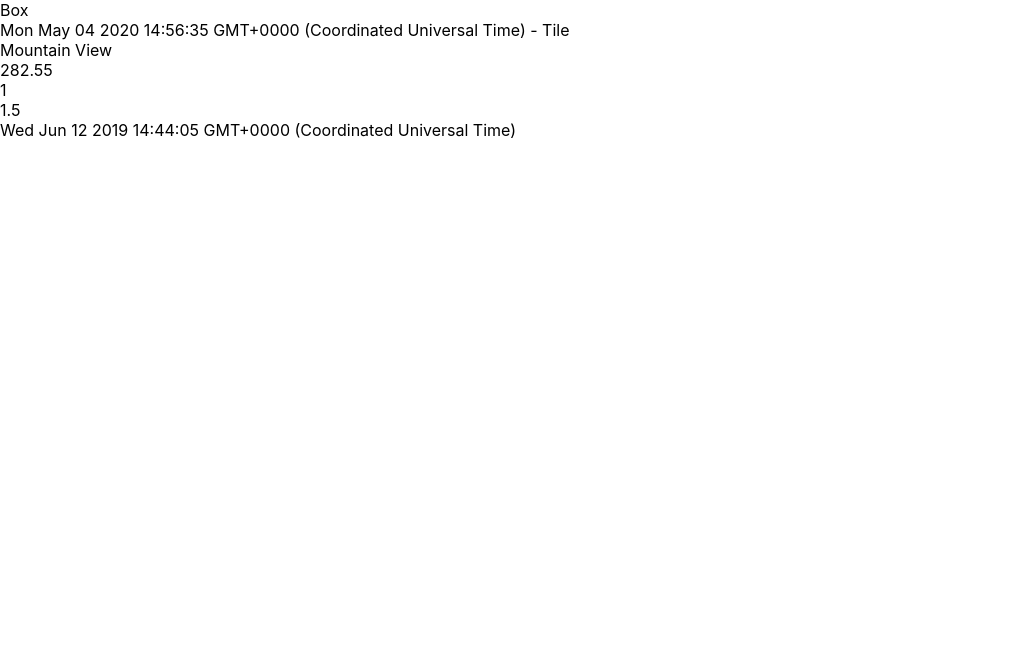
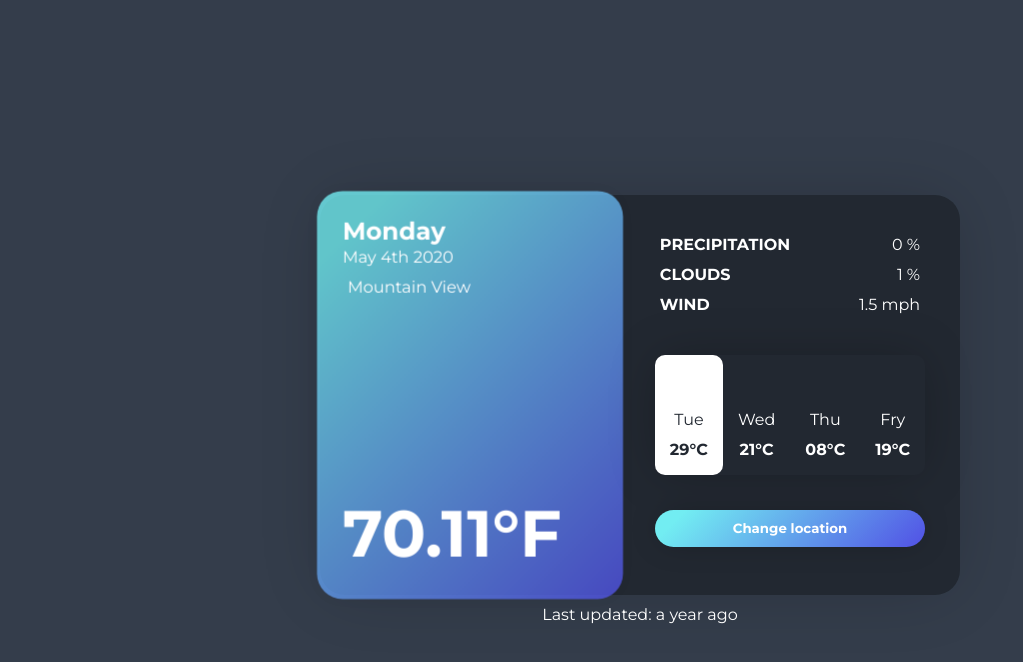
Before and after one commit to jeromierussell/react-weather, a React (Create React App) app: page / in a window 1280 px wide. Shown: the top 662 px of the page, without its empty margins (0-1023 px from the left). Built offline with nearby package versions, Linux system fonts and the light colour scheme; no server answers; some icons are missing.

Commit message:
grabbed some nice looking css...try it out

```diff
--- a/package.json
+++ b/package.json
@@ -6,6 +6,7 @@
     "@testing-library/jest-dom": "^4.2.4",
     "@testing-library/react": "^9.5.0",
     "@testing-library/user-event": "^7.2.1",
+    "moment": "^2.25.2",
     "react": "^16.13.1",
     "react-dom": "^16.13.1",
     "react-scripts": "3.4.1"
--- a/src/WeatherBox.js
+++ b/src/WeatherBox.js
@@ -6,7 +6,7 @@ export class WeatherBox extends React.Component {
   MOCK_API = true;
 
   styles = {
-    border: 1
+    // border: 1
   };
 
   OPEN_WEATHER_API_KEY = process.env.REACT_APP_OPEN_WEATHER_API_KEY;
@@ -55,7 +55,7 @@ export class WeatherBox extends React.Component {
     ],
     "base": "stations",
     "main": {
-      "temp": 282.55,
+      "temp": 70.11,
       "feels_like": 281.86,
       "temp_min": 280.37,
       "temp_max": 284.26,
@@ -123,7 +123,6 @@ export class WeatherBox extends React.Component {
 
     return (
       <div style={this.styles}>
-        Box
         <WeatherTile day={today}
                      data={this.state.data}
         />
--- a/src/WeatherTile.js
+++ b/src/WeatherTile.js
@@ -1,19 +1,25 @@
 import React from 'react';
 import PropTypes from 'prop-types';
 
+import moment from 'moment';
+
 export class WeatherTile extends React.Component {
   styles = {
-    border: 1
+    // border: 1
   };
 
   weatherIconStyles = {
     fontSize: 48,
-    color: '#924da3'
+    // color: '#924da3'
   };
 
   render() {
     if (this.props.data) {
-      const lastUpdated = new Date(this.props.data.dt * 1000);
+      const today = moment(this.props.data.day);
+      const today_day = today.format('dddd');
+      const today_date = today.format('MMMM Do YYYY');
+
+      const lastUpdated = moment(new Date(this.props.data.dt * 1000)).fromNow();
 
       let iconClass = "";
       if (this.props.data.weather) {
@@ -21,25 +27,54 @@ export class WeatherTile extends React.Component {
       }
 
       return (
-        <div style={this.styles}>
-          {this.props.day.toString()} - Tile
-          <div style={this.weatherIconStyles}>
-            <i className={iconClass}></i>
+        <div className="container">
+          <div className="weather-side">
+            <div className="weather-gradient"></div>
+            <div className="date-container">
+              <h2 className="date-dayname">{today_day}</h2>
+              <span className="date-day">{today_date}</span>
+              <i className="location-icon" data-feather="map-pin"></i>
+              <span className="location">{this.props.data ? this.props.data.name : ''}</span>
+            </div>
+            <div className="weather-container">
+              <div style={this.weatherIconStyles}>
+                <i className={iconClass}></i>
+              </div>
+              <h1 className="weather-temp">{this.props.data.main ? this.props.data.main.temp : ''}°F</h1>
+              <h3 className="weather-desc">{this.props.data.weather ? this.props.data.weather.main : ''}</h3>
+            </div>
           </div>
-          <div>
-            {this.props.data ? this.props.data.name : ''}
+          <div className="info-side">
+            <div className="today-info-container">
+              <div className="today-info">
+                <div className="precipitation"> <span className="title">PRECIPITATION</span><span className="value">0 %</span>
+                  <div className="clear"></div>
+                </div>
+                <div className="humidity"> <span className="title">CLOUDS</span><span className="value">{this.props.data.clouds ? this.props.data.clouds.all : ''} %</span>
+                  <div className="clear"></div>
+                </div>
+                <div className="wind"> <span className="title">WIND</span><span className="value">{this.props.data.wind ? this.props.data.wind.speed : ''} mph</span>
+                  <div className="clear"></div>
+                </div>
+              </div>
+            </div>
+
+            <div className="week-container">
+              <ul className="week-list">
+                <li className="active"><i className="day-icon" data-feather="sun"></i><span className="day-name">Tue</span><span className="day-temp">29°C</span></li>
+                <li><i className="day-icon" data-feather="cloud"></i><span className="day-name">Wed</span><span className="day-temp">21°C</span></li>
+                <li><i className="day-icon" data-feather="cloud-snow"></i><span className="day-name">Thu</span><span className="day-temp">08°C</span></li>
+                <li><i className="day-icon" data-feather="cloud-rain"></i><span className="day-name">Fry</span><span className="day-temp">19°C</span></li>
+                <div className="clear"></div>
+              </ul>
+            </div>
+            <div className="location-container">
+              <button className="location-button"> <i data-feather="map-pin"></i><span>Change location</span></button>
+            </div>
+
           </div>
-          <div>
-            {this.props.data.main ? this.props.data.main.temp : ''}
-          </div>
-          <div>
-            {this.props.data.clouds ? this.props.data.clouds.all : ''}
-          </div>
-          <div>
-            {this.props.data.wind ? this.props.data.wind.speed : ''}
-          </div>
-          <div>
-            {lastUpdated.toString()}
+          <div className="last-updated">
+            Last updated: {lastUpdated.toString()}
           </div>
         </div>
       )
--- a/src/index.css
+++ b/src/index.css
@@ -1,15 +1,249 @@
 @import url('https://cdnjs.cloudflare.com/ajax/libs/weather-icons/2.0.9/css/weather-icons.css');
+@import url('https://fonts.googleapis.com/css?family=Montserrat:400,700,900&display=swap');
+
+:root {
+  --gradient: linear-gradient( 135deg, #72EDF2 10%, #5151E5 100%);
+}
+
+* {
+  -webkit-box-sizing: border-box;
+  box-sizing: border-box;
+  line-height: 1.25em;
+}
+
+.clear {
+  clear: both;
+}
 
 body {
   margin: 0;
-  font-family: -apple-system, BlinkMacSystemFont, 'Segoe UI', 'Roboto', 'Oxygen',
-    'Ubuntu', 'Cantarell', 'Fira Sans', 'Droid Sans', 'Helvetica Neue',
-    sans-serif;
-  -webkit-font-smoothing: antialiased;
-  -moz-osx-font-smoothing: grayscale;
+  width: 100%;
+  height: 100vh;
+  font-family: 'Montserrat', sans-serif;
+  background-color: #343d4b;
+  display: -webkit-box;
+  display: -ms-flexbox;
+  display: flex;
+  -webkit-box-align: center;
+  -ms-flex-align: center;
+  align-items: center;
+  -webkit-box-pack: center;
+  -ms-flex-pack: center;
+  justify-content: center;
 }
 
-code {
-  font-family: source-code-pro, Menlo, Monaco, Consolas, 'Courier New',
-    monospace;
+.container {
+  border-radius: 25px;
+  -webkit-box-shadow: 0 0 70px -10px rgba(0, 0, 0, 0.2);
+  box-shadow: 0 0 70px -10px rgba(0, 0, 0, 0.2);
+  background-color: #222831;
+  color: #ffffff;
+  height: 400px;
 }
+
+.weather-side {
+  position: relative;
+  height: 100%;
+  border-radius: 25px;
+  /*background-image: url("https://images.unsplash.com/photo-1559963110-71b394e7494d?ixlib=rb-1.2.1&ixid=eyJhcHBfaWQiOjEyMDd9&auto=format&fit=crop&w=675&q=80");*/
+  width: 300px;
+  -webkit-box-shadow: 0 0 20px -10px rgba(0, 0, 0, 0.2);
+  box-shadow: 0 0 20px -10px rgba(0, 0, 0, 0.2);
+  -webkit-transition: -webkit-transform 300ms ease;
+  transition: -webkit-transform 300ms ease;
+  -o-transition: transform 300ms ease;
+  transition: transform 300ms ease;
+  transition: transform 300ms ease, -webkit-transform 300ms ease;
+  -webkit-transform: translateZ(0) scale(1.02) perspective(1000px);
+  transform: translateZ(0) scale(1.02) perspective(1000px);
+  float: left;
+}
+
+.weather-side:hover {
+  -webkit-transform: scale(1.1) perspective(1500px) rotateY(10deg);
+  transform: scale(1.1) perspective(1500px) rotateY(10deg);
+}
+
+.weather-gradient {
+  position: absolute;
+  width: 100%;
+  height: 100%;
+  top: 0;
+  left: 0;
+  background-image: var(--gradient);
+  border-radius: 25px;
+  opacity: 0.8;
+}
+
+.date-container {
+  position: absolute;
+  top: 25px;
+  left: 25px;
+}
+
+.date-dayname {
+  margin: 0;
+}
+
+.date-day {
+  display: block;
+}
+
+.location {
+  display: inline-block;
+  margin-top: 10px;
+}
+
+.location-icon {
+  display: inline-block;
+  height: 0.8em;
+  width: auto;
+  margin-right: 5px;
+}
+
+.weather-container {
+  position: absolute;
+  bottom: 25px;
+  left: 25px;
+}
+
+.weather-icon.feather {
+  height: 60px;
+  width: auto;
+}
+
+.weather-temp {
+  margin: 0;
+  font-weight: 700;
+  font-size: 4em;
+}
+
+.weather-desc {
+  margin: 0;
+}
+
+.info-side {
+  position: relative;
+  float: left;
+  height: 100%;
+  padding-top: 25px;
+  /* jro added */
+  margin-bottom: 10px;
+}
+
+.today-info {
+  padding: 15px;
+  margin: 0 25px 25px 25px;
+  /*  box-shadow: 0 0 50px -5px rgba(0, 0, 0, 0.25); */
+  border-radius: 10px;
+}
+
+.today-info>div:not(:last-child) {
+  margin: 0 0 10px 0;
+}
+
+.today-info>div .title {
+  float: left;
+  font-weight: 700;
+}
+
+.today-info>div .value {
+  float: right;
+}
+
+.week-list {
+  list-style-type: none;
+  padding: 0;
+  margin: 10px 35px;
+  -webkit-box-shadow: 0 0 50px -5px rgba(0, 0, 0, 0.25);
+  box-shadow: 0 0 50px -5px rgba(0, 0, 0, 0.25);
+  border-radius: 10px;
+}
+
+.week-list>li {
+  float: left;
+  padding: 15px;
+  cursor: pointer;
+  -webkit-transition: 200ms ease;
+  -o-transition: 200ms ease;
+  transition: 200ms ease;
+  border-radius: 10px;
+}
+
+.week-list>li:hover {
+  -webkit-transform: scale(1.1);
+  -ms-transform: scale(1.1);
+  transform: scale(1.1);
+  background: #fff;
+  color: #222831;
+  -webkit-box-shadow: 0 0 40px -5px rgba(0, 0, 0, 0.2);
+  box-shadow: 0 0 40px -5px rgba(0, 0, 0, 0.2)
+}
+
+.week-list>li.active {
+  background: #fff;
+  color: #222831;
+  border-radius: 10px;
+}
+
+.week-list>li .day-name {
+  display: block;
+  margin: 10px 0 0 0;
+  text-align: center;
+}
+
+.week-list>li .day-icon {
+  display: block;
+  height: 30px;
+  width: auto;
+  margin: 0 auto;
+}
+
+.week-list>li .day-temp {
+  display: block;
+  text-align: center;
+  margin: 10px 0 0 0;
+  font-weight: 700;
+}
+
+.location-container {
+  padding: 25px 35px;
+}
+
+.location-button {
+  outline: none;
+  width: 100%;
+  -webkit-box-sizing: border-box;
+  box-sizing: border-box;
+  border: none;
+  border-radius: 25px;
+  padding: 10px;
+  font-family: 'Montserrat', sans-serif;
+  background-image: var(--gradient);
+  color: #ffffff;
+  font-weight: 700;
+  -webkit-box-shadow: 0 0 30px -5px rgba(0, 0, 0, 0.25);
+  box-shadow: 0 0 30px -5px rgba(0, 0, 0, 0.25);
+  cursor: pointer;
+  -webkit-transition: -webkit-transform 200ms ease;
+  transition: -webkit-transform 200ms ease;
+  -o-transition: transform 200ms ease;
+  transition: transform 200ms ease;
+  transition: transform 200ms ease, -webkit-transform 200ms ease;
+}
+
+.location-button:hover {
+  -webkit-transform: scale(0.95);
+  -ms-transform: scale(0.95);
+  transform: scale(0.95);
+}
+
+.location-button .feather {
+  height: 1em;
+  width: auto;
+  margin-right: 5px;
+}
+
+.last-updated {
+  text-align: center;
+}
```
Also changed, not shown: 1 other file (tests, documents, lock files or other folders).
